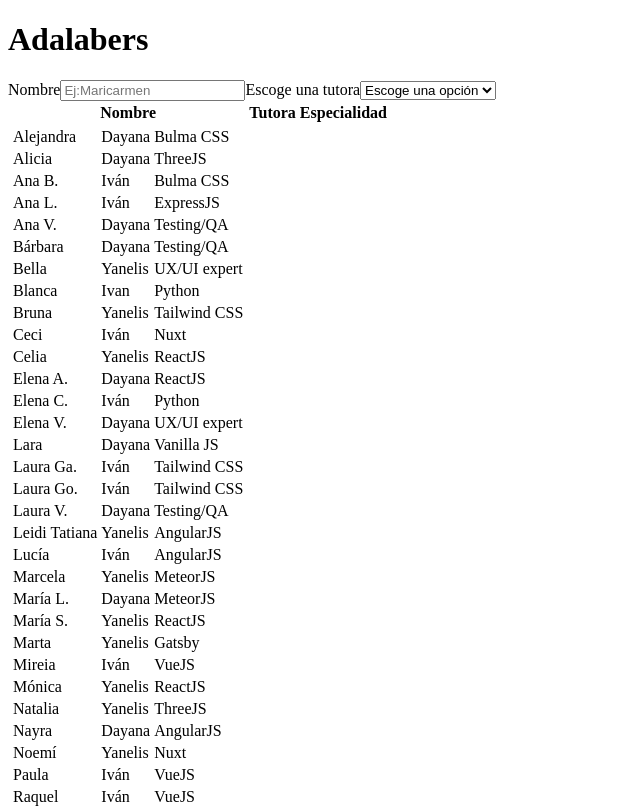
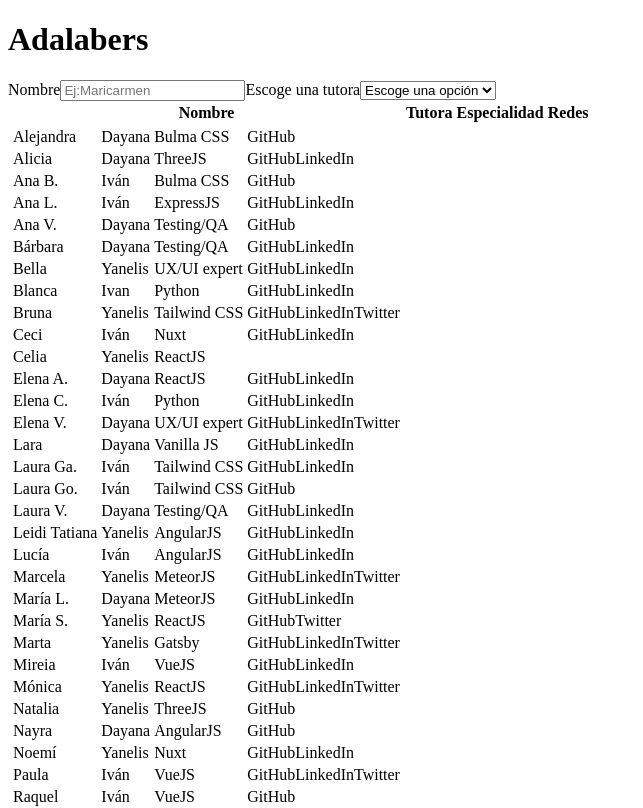
Before and after one commit to Adalab/modulo-3-evaluacion-intermedia-Ana-Purple-Dev, a React (Create React App) app: page / in a window 1280 px wide. Shown: the top 808 px of the page, without its empty margins (0-643 px from the left). Built offline with nearby package versions, Linux system fonts and the light colour scheme.

Commit message:
bonus socialnetworks

```diff
--- a/package.json
+++ b/package.json
@@ -1,4 +1,5 @@
 {
+  "homepage": "./",
   "name": "react-starter-kit",
   "version": "0.1.0",
   "private": true,
@@ -15,7 +16,8 @@
     "start": "react-scripts start",
     "build": "react-scripts build",
     "test": "react-scripts test",
-    "eject": "react-scripts eject"
+    "eject": "react-scripts eject",
+    "githubpages": "rm -rf build && rm -rf docs && npm run build && mv build docs && git add docs/* && git commit -m \"Publish in GitHub Pages\" && git push"
   },
   "eslintConfig": {
     "extends": [
--- a/src/components/App.js
+++ b/src/components/App.js
@@ -14,10 +14,15 @@ function App() {
   const [select, setSelect] = useState('Escoge una opción');
 
   const handleSelect = (ev) => {
+    let filteredByCounselor;
     setSelect(ev.target.value);
-    const filteredByCounselor = adalabers.results.filter(
-      (oneAdalaber) => oneAdalaber.counselor === ev.target.value
-    );
+    if (ev.target.value === 'Escoge una opción') {
+      filteredByCounselor = adalabers.results;
+    } else {
+      filteredByCounselor = adalabers.results.filter(
+        (oneAdalaber) => oneAdalaber.counselor === ev.target.value
+      );
+    }
     setData([...filteredByCounselor]);
   };
 
@@ -48,6 +53,11 @@ function App() {
         <td>{oneAdalaber.name}</td>
         <td>{oneAdalaber.counselor}</td>
         <td>{oneAdalaber.speciality}</td>
+        <td>
+          {oneAdalaber.social_networks.map((oneNetwork, index) => {
+            return <a href={oneNetwork.counselor}>{oneNetwork.name}</a>;
+          })}
+        </td>
       </tr>
     );
   });
@@ -79,9 +89,11 @@ function App() {
             <th>Nombre</th>
             <th>Tutora</th>
             <th>Especialidad</th>
+            <th>Redes</th>
           </tr>
         </thead>
         <tbody>
+          <tr>{htmlData}</tr>
           <tr>{htmlData}</tr>
           <tr>{htmlData}</tr>
           <tr>{htmlData}</tr>
--- a/src/styles/App.css
+++ b/src/styles/App.css
@@ -0,0 +1,2 @@
+.table {
+}
```
